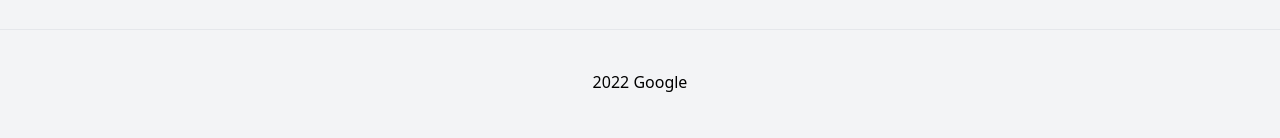
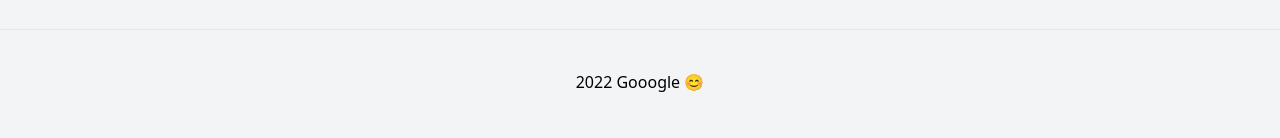
Before and after one commit to ycl818/google-search, a React (Create React App) app: page /search in a window 1280 px wide. Shown: the part 162-300 px from the top of the page. Built offline with nearby package versions, Linux system fonts and the light colour scheme.

Commit message:
Update Footer.jsx

```diff
--- a/src/components/Footer.jsx
+++ b/src/components/Footer.jsx
@@ -3,7 +3,7 @@
 export const Footer = () => {
   return (
     <div className="text-center p-10 mt-10 border-t dark:border-gray-700 border-gray-200 ">
-      <h1>2022 Google</h1>
+      <h1>2022 Gooogle 😊 </h1>
     </div>
   );
 };
```
